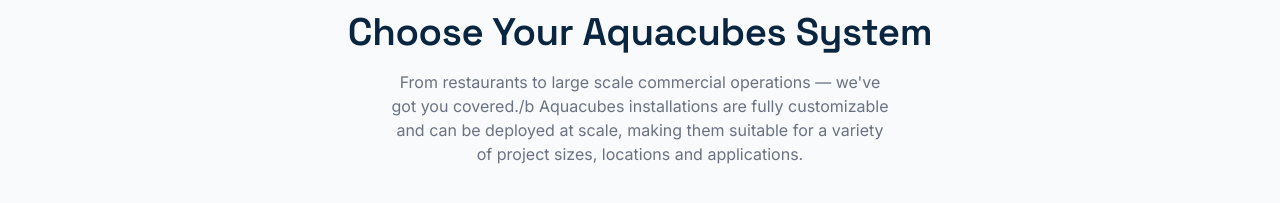
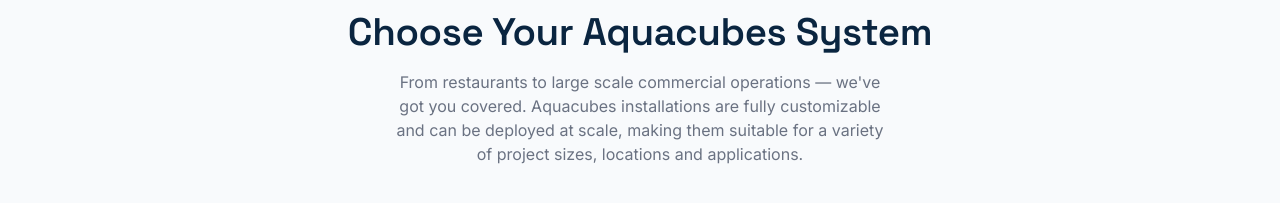
Before and after one commit to binivonditschi/aquacubes_store, a Next.js app: page / in a window 1280 px wide. Shown: the part 627-830 px from the top of the page. Built offline with nearby package versions, Linux system fonts and the light colour scheme; no server answers; the database is empty.

Commit message:
Update ProductShowcase.tsx

```diff
--- a/components/sections/ProductShowcase.tsx
+++ b/components/sections/ProductShowcase.tsx
@@ -28,7 +28,7 @@
         >
           <h2 className="mb-4 text-h2 text-navy">Choose Your Aquacubes System</h2>
           <p className="mx-auto max-w-[500px] text-body text-gray-500">
-            From restaurants to large scale commercial operations &mdash; we&apos;ve got you covered./b
+            From restaurants to large scale commercial operations &mdash; we&apos;ve got you covered.
             Aquacubes installations are fully customizable and can be deployed at scale, making them suitable for a variety of project sizes, locations and applications.
           </p>
         </motion.div>
```
